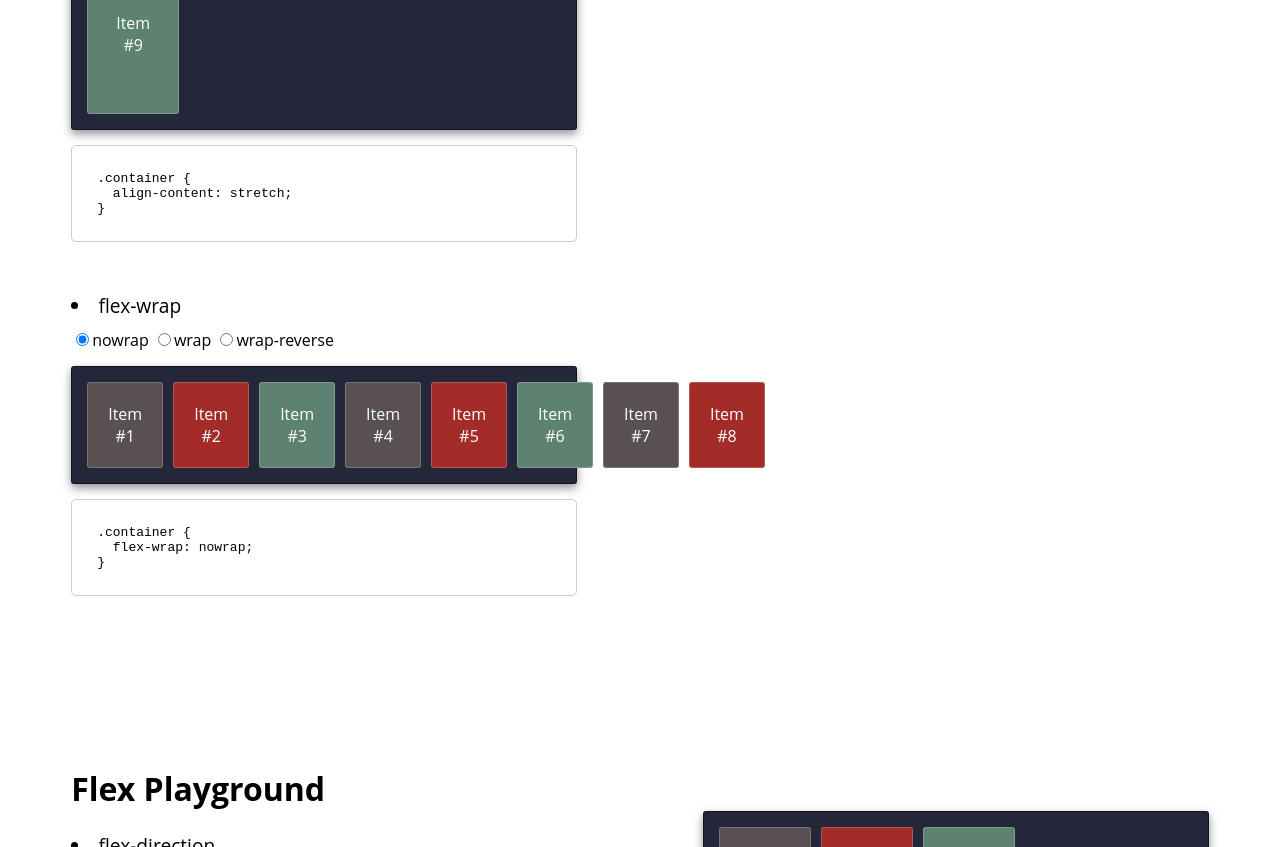
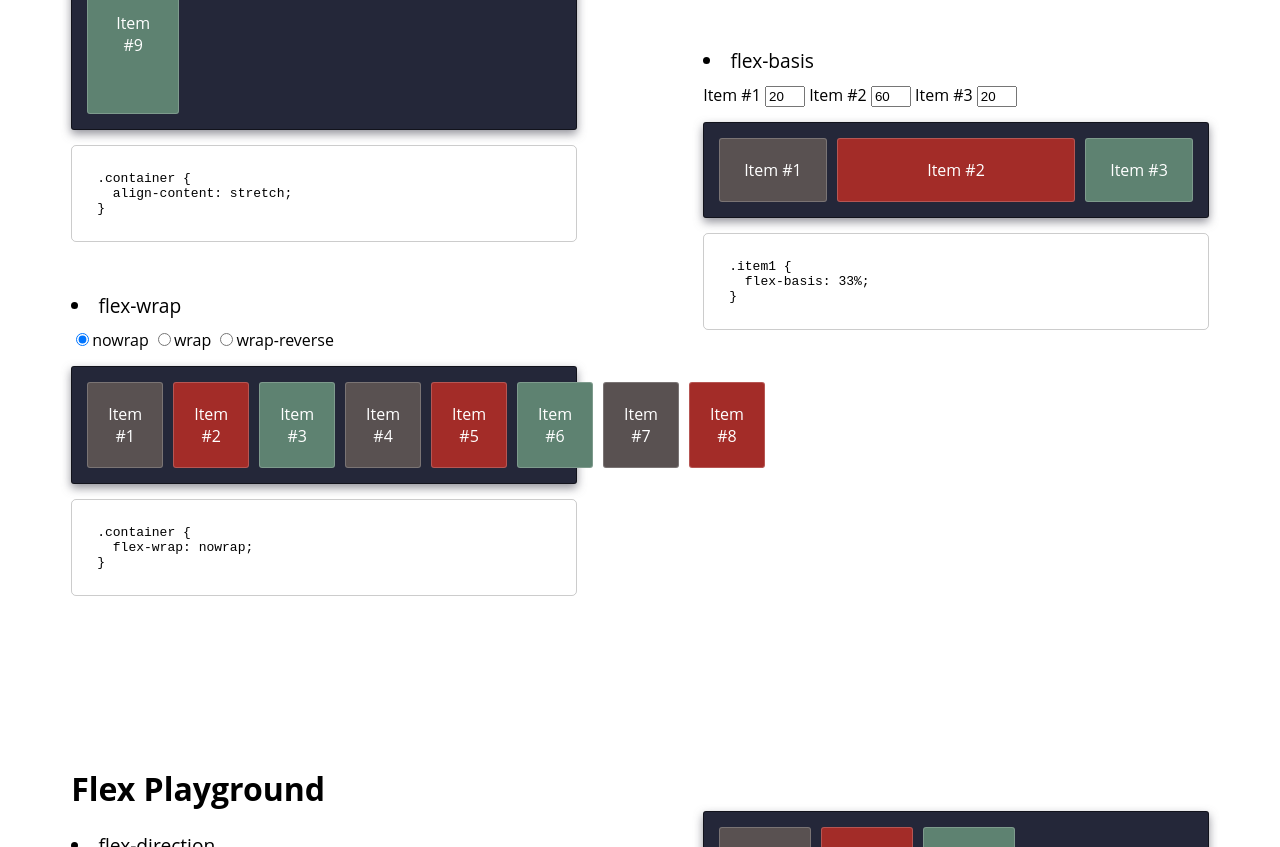
Before and after one commit to gsinghx/FlexboxPlayground, a plain HTML site: page index.html in a window 1280 px wide. Shown: the part 1620-2467 px from the top of the page. Drawn offline with Linux system fonts and the light colour scheme.

Commit message:
flex-basis added

```diff
--- a/index.html
+++ b/index.html
@@ -242,6 +242,28 @@
   flex-order: 0;
 }</code>
       </div>
+
+      <div class="flex-basis" id="flex-items-child">
+        <div class="controls">
+          <li>flex-basis</li>
+          <div class="radio">
+            <span class="flex-basis"><label for="flex-basis1">Item #1 </label><input type="number" class="flex-basis" id="flex-basis1"
+                min="0" value="20"/></span>
+            <span class="flex-basis"><label for="flex-basis2">Item #2 </label><input type="number" class="flex-basis" id="flex-basis2"
+                min="0" value="60"/></span>
+            <span class="flex-basis"><label for="flex-basis3">Item #3 </label><input type="number" class="flex-basis" id="flex-basis3"
+                min="0" value="20"/></span>
+          </div>
+        </div>
+        <div class="container">
+          <div class="item one">Item #1</div>
+          <div class="item two">Item #2</div>
+          <div class="item three">Item #3</div>
+        </div>
+        <code>.item1 {
+  flex-basis: 33%;
+}</code>
+      </div>
     </div>
   </div>
 
--- a/script.js
+++ b/script.js
@@ -34,6 +34,7 @@ window.onload = function () {
     case 'flex-grow':
     case 'flex-shrink':
     case 'flex-order':
+    case 'flex-basis':
       playgroundElement.style.display = 'none';
       containerElement.style.display = 'none';
       document.querySelector(".flex-items h1").style.display='none';
@@ -88,7 +89,7 @@ function changeFlexItemProperty(className, cssPropertyName) {
   }
 }
 
-function changeFlexItemPropertyNumber(className, cssPropertyName) {
+function changeFlexItemPropertyNumber(className, cssPropertyName, units) {
   let selector = "." + className + " .container .item"
 
   let radios = document.querySelectorAll('input.' + className);
@@ -96,8 +97,12 @@ function changeFlexItemPropertyNumber(className, cssPropertyName) {
 
   for (let i = 0; i < radios.length; i++) {
     radios[i].addEventListener("change", function () {
-      flexItems[i].style[cssPropertyName] = this.value;
-      document.querySelector("." + className + " code").innerHTML = ".item1 { \n &nbsp;" + className + ": " + this.value + "; \n}"
+      if(units!==undefined){
+        flexItems[i].style[cssPropertyName] = this.value + "%";
+      }else{
+        flexItems[i].style[cssPropertyName] = this.value;
+      }
+      document.querySelector("." + className + " code").innerHTML = ".item1 { \n &nbsp;" + className + ": " + this.value + (units?units:'') + "; \n}"
     })
   }
 }
@@ -112,6 +117,7 @@ changeFlexItemProperty("align-self", "alignSelf")
 changeFlexItemPropertyNumber("flex-grow", "flexGrow")
 changeFlexItemPropertyNumber("flex-shrink", "flexShrink")
 changeFlexItemPropertyNumber("flex-order", "order")
+changeFlexItemPropertyNumber("flex-basis", "flexBasis", "%")
 
 let playgroundProps = {
   container: {},
--- a/style.css
+++ b/style.css
@@ -76,6 +76,13 @@ body{
 .flex-shrink .container .item {
   width: 30%;
 }
+.flex-basis .container .item {
+  flex-basis: 20%;
+}
+
+.flex-basis .container .item:nth-child(2) {
+  flex-basis: 60%;
+}
 
 .playground .controls {
   margin-bottom: 20px;
```
